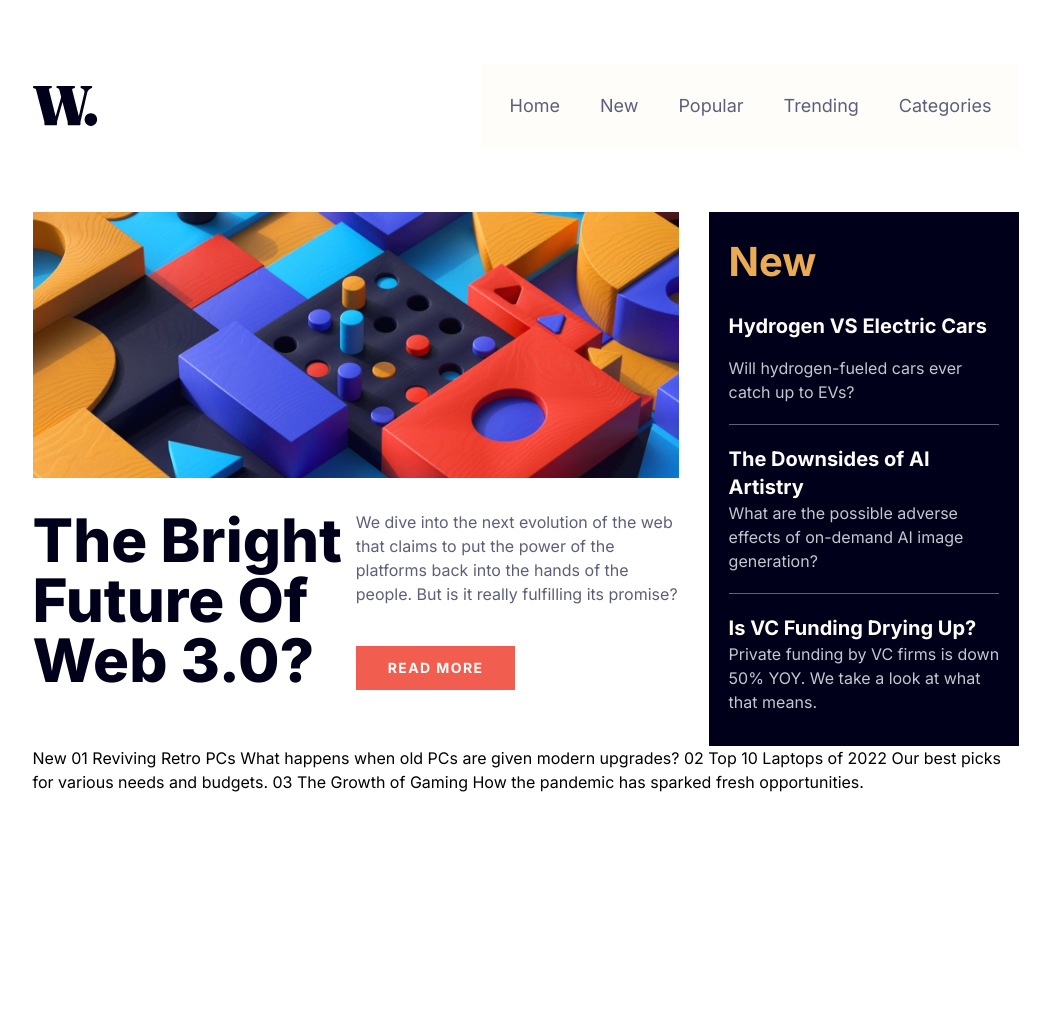
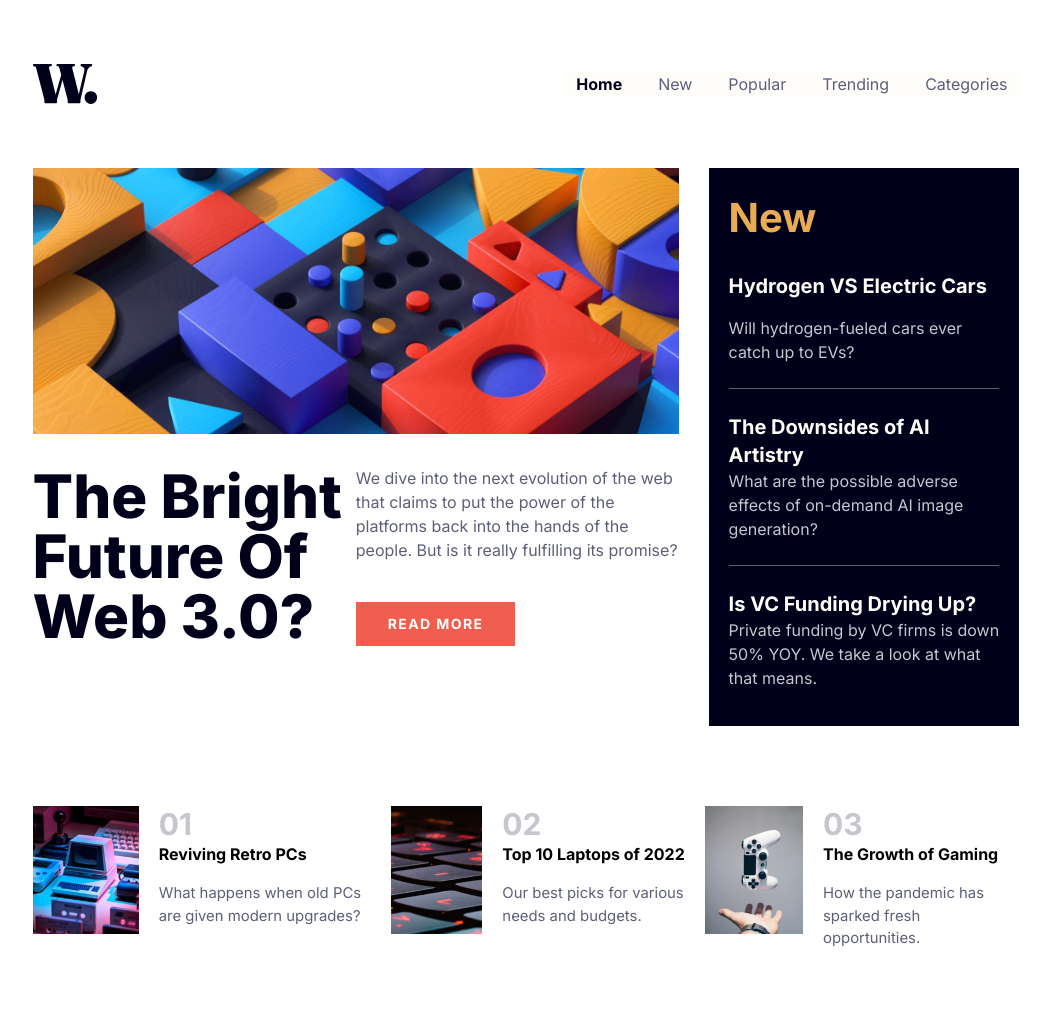
Before and after one commit to bhishekprajapati/frontendmentor-news-landing-page, a website built with Vite: page index.html in a window 1280 px wide. Shown: the whole page, without its empty margins (114-1164 px from the left). Before the commit the page ends 800 px from the top, so only its background shows below. Built offline with nearby package versions, Linux system fonts and the light colour scheme.

Commit message:
challenge complete

```diff
--- a/index.html
+++ b/index.html
@@ -24,7 +24,7 @@
       </button>
     </div>
     <div class="fixed md:static top-0 right-0 translate-x-full md:translate-x-0 w-3/4 md:w-auto h-screen md:h-auto bg-light" id="offcanvas">
-      <div class="p-7">
+      <div class="p-7 lg:p-0">
         <div class="direction-rtl">
           <button class="md:hidden" type="button" id="offcanvas-close-bttn" data-toggle="!translate-x-0" data-target="#offcanvas">
             <picture class="pointer-events-none">
@@ -33,12 +33,12 @@
           </button>
         </div>
         <nav class="mt-20 md:mt-0">
-          <ul class="[&>li:not(:last-child)]:mb-5 md:[&>li:not(:last-child)]:!mb-0 md:flex md:gap-x-5 lg:gap-x-10 text-blue-darker md:text-grayish-blue-dark">
-            <li><a href="#" class="text-lg">Home</a></li>
-            <li><a href="#" class="text-lg">New</a></li>
-            <li><a href="#" class="text-lg">Popular</a></li>
-            <li><a href="#" class="text-lg">Trending</a></li>
-            <li><a href="#" class="text-lg">Categories</a></li>
+          <ul class="[&>li]:px-3 [&>li:not(:last-child)]:mb-5 md:[&>li:not(:last-child)]:!mb-0 md:flex md:gap-x-3 text-blue-darker md:text-grayish-blue-dark">
+            <li><a href="#" class="text-[1rem] font-bold text-blue-darker hover:font-bold hover:text-blue-darker transition-colors duration-500">Home</a></li>
+            <li><a href="#" class="text-[1rem] hover:font-bold hover:text-blue-darker transition-colors duration-500">New</a></li>
+            <li><a href="#" class="text-[1rem] hover:font-bold hover:text-blue-darker transition-colors duration-500">Popular</a></li>
+            <li><a href="#" class="text-[1rem] hover:font-bold hover:text-blue-darker transition-colors duration-500">Trending</a></li>
+            <li><a href="#" class="text-[1rem] hover:font-bold hover:text-blue-darker transition-colors duration-500">Categories</a></li>
           </ul>
         </nav>
       </div>
@@ -75,7 +75,7 @@
             <h2 class="font-bold text-[2.5rem] text-orange-lighter">New</h2>
           </header>
           <ul class="[&>li:not(:last-child)]:border-b">
-            <li class="py-5 border-[#5F5F79]">
+            <li class="py-6 border-[#5F5F79]">
               <article>
                 <header class="mb-4">
                   <h2 class="text-xl font-bold text-light">
@@ -87,7 +87,7 @@
                 </p>
               </article>
             </li>
-            <li class="py-5 border-[#5F5F79]">
+            <li class="py-6 border-[#5F5F79]">
               <article>
                 <header>
                   <h2 class="text-xl font-bold text-light">
@@ -99,7 +99,7 @@
                 </p>
               </article>
             </li>
-            <li class="py-5 border-[#5F5F79]">
+            <li class="py-6 border-[#5F5F79]">
               <article>
                 <header>
                   <h2 class="text-xl font-bold text-light">
@@ -115,24 +115,58 @@
         </section>
       </div>
     </div>
+
+    <ul class="py-20 [&>li]:max-h-32 [&>li:not(:last-child)]:mb-5 lg:[&>li:not(:last-child)]:!mb-0 lg:flex lg:gap-x-5">
+      <li>
+        <article class="flex gap-x-5 h-full">
+          <picture class="w-4/12 h-full overflow-hidden">
+            <img class="object-cover w-full h-full" src="./assets/images/image-retro-pcs.jpg" alt="">
+          </picture>
+          <header class="w-8/12">
+            <span class="news-counter"></span>
+            <h3 class="font-bold mb-4">
+              <a href="#">Reviving Retro PCs</a>
+            </h3>
+            <p class="text-grayish-blue-dark text-[.93rem]">
+              What happens when old PCs are given modern upgrades?
+            </p>
+          </header>
+        </article>
+      </li>
+      <li>
+        <article class="flex gap-x-5 h-full">
+          <picture class="w-4/12 h-full overflow-hidden">
+            <img class="object-cover w-full h-full" src="./assets/images/image-top-laptops.jpg" alt="">
+          </picture>
+          <header class="w-8/12">
+            <span class="news-counter"></span>
+            <h3 class="font-bold mb-4">
+              <a href="#">Top 10 Laptops of 2022</a>
+            </h3>
+            <p class="text-grayish-blue-dark text-[.93rem]">
+              Our best picks for various needs and budgets.
+            </p>
+          </header>
+        </article>
+      </li>
+      <li>
+        <article class="flex gap-x-5 h-full">
+          <picture class="w-4/12 h-full overflow-hidden">
+            <img class="object-cover w-full h-full" src="./assets/images/image-gaming-growth.jpg" alt="">
+          </picture>
+          <header class="w-8/12">
+            <span class="news-counter"></span>
+            <h3 class="font-bold mb-4">
+              <a href="#">The Growth of Gaming</a>
+            </h3>
+            <p class="text-grayish-blue-dark text-[.93rem]">
+              How the pandemic has sparked fresh opportunities.
+            </p>
+          </header>
+        </article>
+      </li>
+    </ul>
   </main>
-  New
-
-
-
-
-  01
-  Reviving Retro PCs
-  What happens when old PCs are given modern upgrades?
-
-  02
-  Top 10 Laptops of 2022
-  Our best picks for various needs and budgets.
-
-  03
-  The Growth of Gaming
-  How the pandemic has sparked fresh opportunities.
-
-<script src="./main.js" type="module"></script>
+  <script src="./main.js" type="module"></script>
   </body>
 </html>
--- a/style.css
+++ b/style.css
@@ -10,4 +10,14 @@
     .direction-rtl {
         direction: rtl;
     }
+
+    main {
+        counter-reset: latest-news-counter 0;
+    }
+
+    .news-counter::before {
+        counter-increment: latest-news-counter;
+        content: "0" counter(latest-news-counter);
+        @apply font-bold text-grayish-blue text-3xl;
+    }
 }
```
